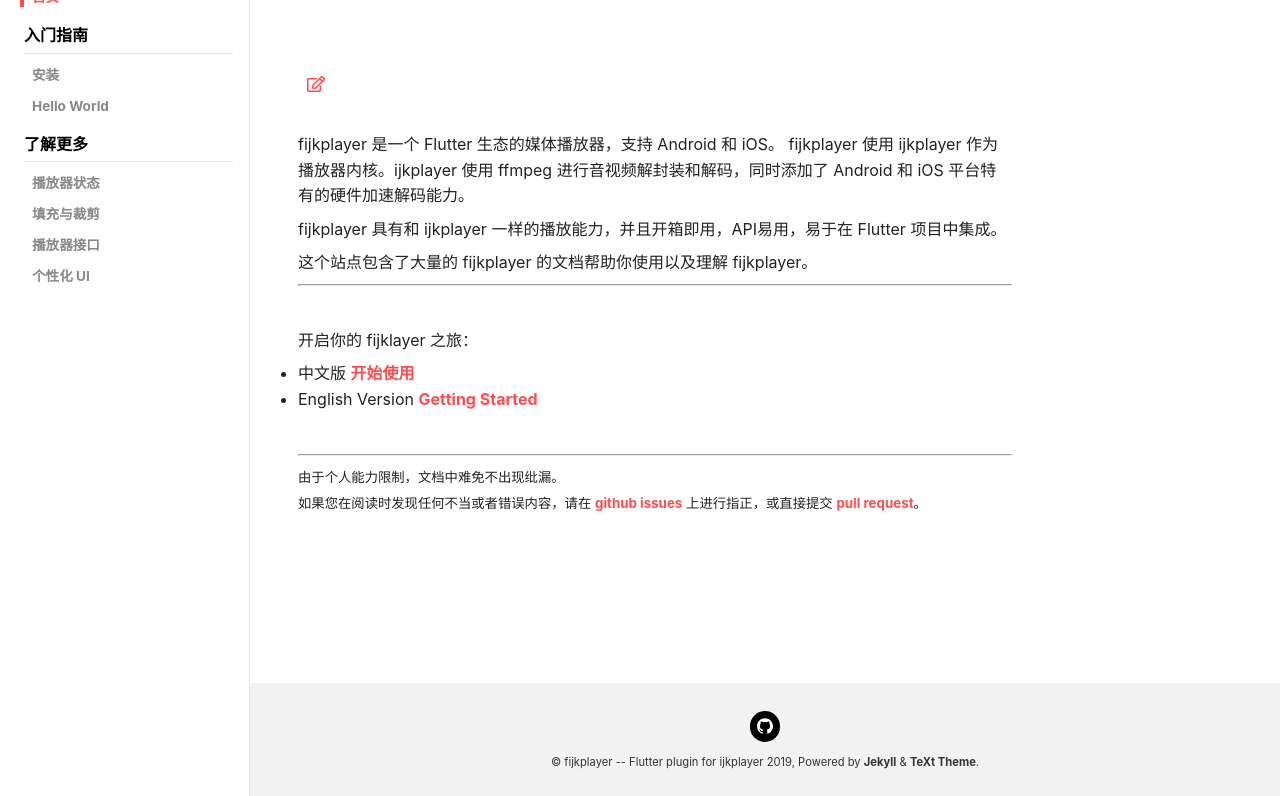
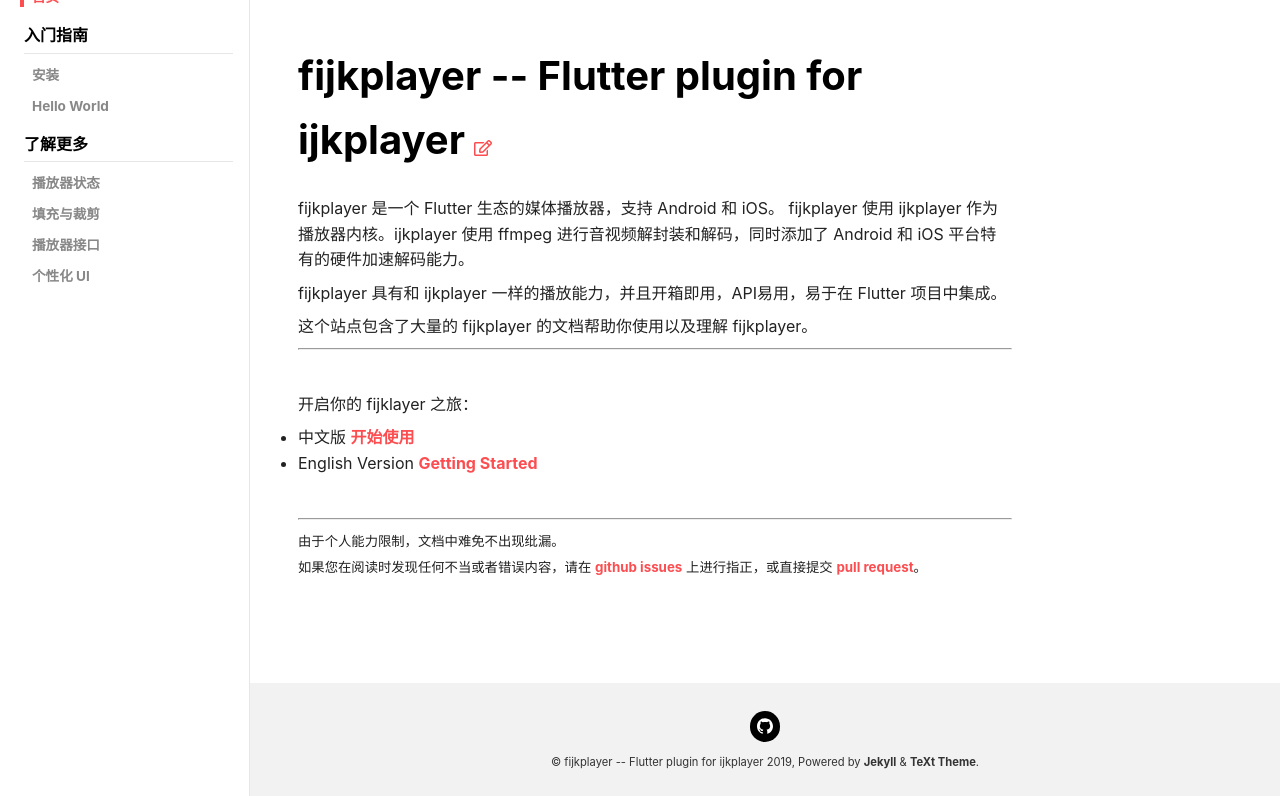
Before and after one commit to befovy/fijkplayer, a Jekyll site: the page built from docs/_docs/zh/index.md, in a window 1280 px wide, cut to the strip 104-900 px from the top of the page. Built offline with Jekyll 4.4.1, drawn with Linux system fonts in a browser that asks for light colours; nearby versions of some CDN libraries; comment, search, counter and statistics services are not loaded.

Commit message:
docs: zh index add title

```diff
--- a/docs/_docs/zh/index.md
+++ b/docs/_docs/zh/index.md
@@ -1,8 +1,10 @@
 ---
+title: fijkplayer -- Flutter plugin for ijkplayer
 layout: page
 permalink: /index.html
 key: index
 ---
+
 
 fijkplayer 是一个 Flutter 生态的媒体播放器，支持 Android 和 iOS。
 fijkplayer 使用 ijkplayer 作为播放器内核。ijkplayer 使用 ffmpeg 进行音视频解封装和解码，同时添加了 Android 和 iOS 平台特有的硬件加速解码能力。
```
